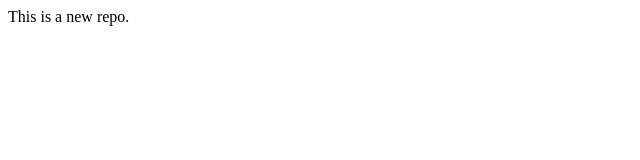
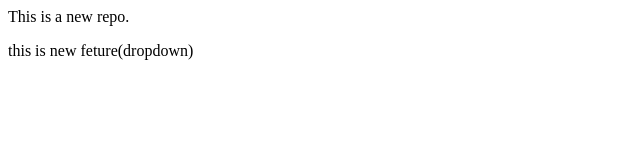
Before and after one commit to pawanchavan1245/LocalRepo, a plain HTML site: page index.html in a window 1280 px wide. Shown: the whole page, without its empty margins (0-640 px from the left). Drawn offline with Linux system fonts and the light colour scheme.

```diff
--- a/index.html
+++ b/index.html
@@ -1 +1,2 @@
 <p>This is a new repo.</p>
+<p>this is new feture(dropdown)</p>
```
